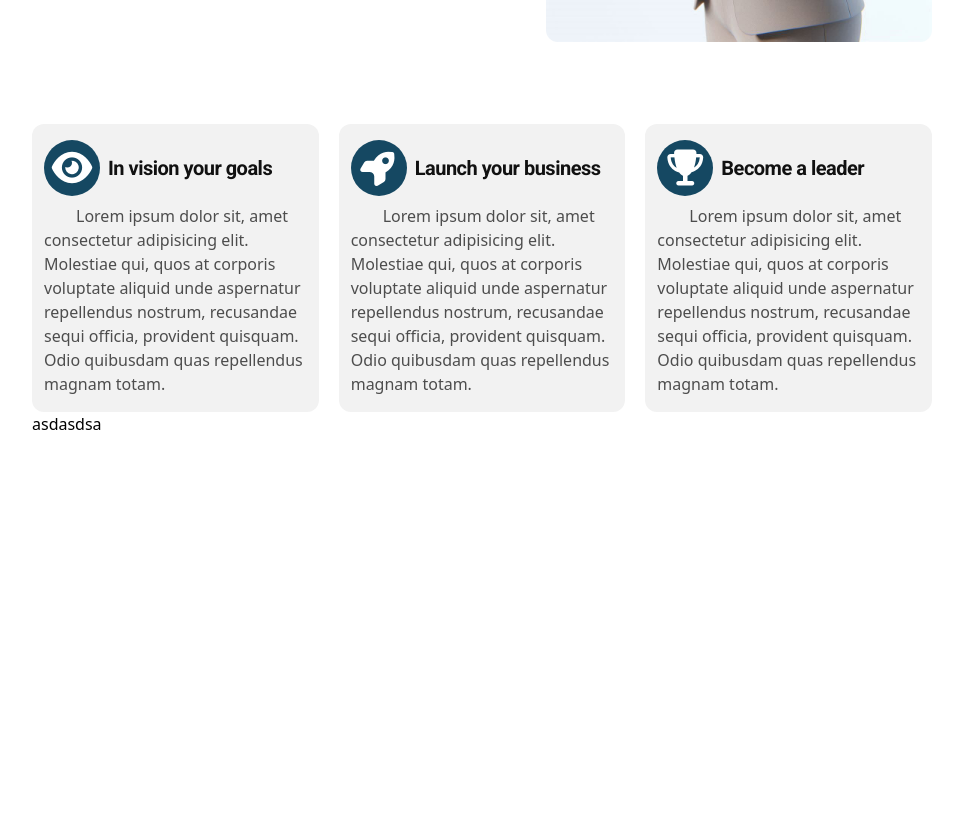
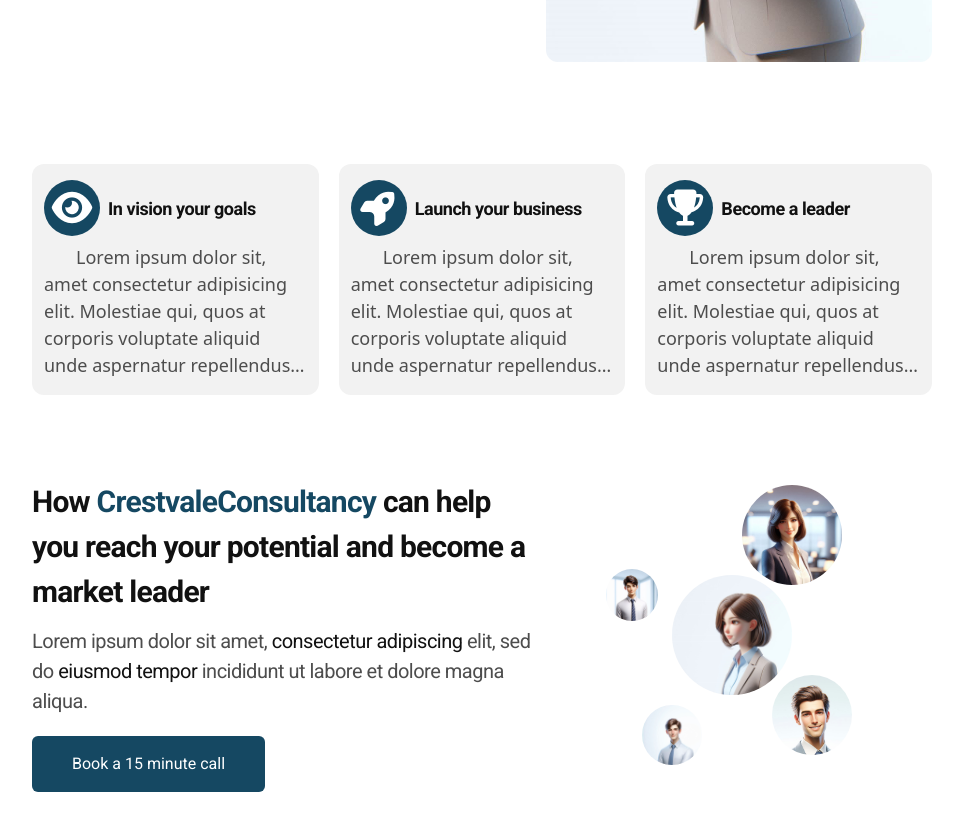
Before and after one commit to LA4th/crestvale-consultancy-project, a Vue app: page / in a window 1280 px wide. Shown: the part 760-1590 px from the top of the page, without its empty margins (158-1121 px from the left). Before the commit the page ends 1196 px from the top, so only its background shows below. Built offline with nearby package versions, Linux system fonts and the light colour scheme; a web font is replaced by a local one; what @iscodex/tailwindcss-animate would draw is missing.

Commit message:
Adding the vision and goal

```diff
--- a/src/Components/TheLandingPage.vue
+++ b/src/Components/TheLandingPage.vue
@@ -1,5 +1,5 @@
 <template>
-  <div class="min-h-screen max-w-full flex flex-col items-center gap-y-5 mt-5 md:flex-row md:gap-x-5 md:mt-0">
+  <div class="min-h-screen max-w-full flex flex-col items-center gap-y-5 mt-5 md:flex-row md:gap-x-5">
     <!-- DIPLAY TEXT -->
     <div class="flex flex-col gap-y-5 md:gap-y-15">
       <!-- TEXT CONTAINER -->
--- a/src/Components/TheVisionGoalPage.vue
+++ b/src/Components/TheVisionGoalPage.vue
@@ -1,47 +1,79 @@
 <template>
-  <div class="mt-5">
+  <div class="max-w-full min-h-screen flex flex-col items-center mt-10">
     <!-- VISION AND GOAL -->
-    <div class="flex flex-col gap-y-5 md:flex-row md:gap-x-5 animate-fade-in-end animate-once animate-duration-400 animate-delay-1 animate-normal">
+    <div class="max-w-full flex flex-col gap-y-5 md:flex-row md:gap-x-5 animate-fade-in-end animate-once animate-duration-400 animate-delay-1 animate-normal">
       <!-- CARD 1 -->
       <div class="bg-gray-white max-w-full w-[358px] h-[251px] px-3 py-4 text-wrap rounded-xl flex flex-col gap-y-2 md:h-full">
         <!-- HEADER CARD 1 -->
         <div class="flex flex-row items-center gap-x-2">
-          <span class="w-14 h-14 flex items-center justify-center rounded-full bg-dark-blue">
+          <div class="w-14 h-14 flex items-center justify-center rounded-full bg-dark-blue">
             <i class="fa-solid fa-eye text-white text-4xl"></i>
-          </span>
-          <span class="font-roboto text-[20px] tracking-tight text-slight-black font-bold">In vision your goals</span>
+          </div>
+          <span class="font-roboto text-[18px] tracking-tight text-slight-black font-bold">In vision your goals</span>
         </div>
-        <p class="text-gray indent-8">Lorem ipsum dolor sit, amet consectetur adipisicing elit. Molestiae qui, quos at corporis voluptate aliquid unde aspernatur repellendus nostrum, recusandae sequi officia, provident quisquam. Odio quibusdam quas repellendus magnam totam.</p>
+        <p class="text-gray indent-8 text-[18px] line-clamp-5">{{ paragraph }}</p>
       </div>
       <!-- CARD 2 -->
       <div class="bg-gray-white max-w-full w-[358px] h-[251px] px-3 py-4 text-wrap rounded-xl flex flex-col gap-y-2 md:h-full">
         <!-- HEADER CARD 2 -->
         <div class="flex flex-row items-center gap-x-2">
-          <span class="w-14 h-14 flex items-center justify-center rounded-full bg-dark-blue">
+          <div class="w-14 h-14 flex items-center justify-center rounded-full bg-dark-blue">
             <i class="fa-solid fa-rocket text-white text-4xl"></i>
-          </span>
-          <span class="font-roboto text-[20px] tracking-tight text-slight-black font-bold">Launch your business</span>
+          </div>
+          <span class="font-roboto text-[18px] tracking-tight text-slight-black font-bold">Launch your business</span>
         </div>
-        <p class="text-gray indent-8">Lorem ipsum dolor sit, amet consectetur adipisicing elit. Molestiae qui, quos at corporis voluptate aliquid unde aspernatur repellendus nostrum, recusandae sequi officia, provident quisquam. Odio quibusdam quas repellendus magnam totam.</p>
+        <p class="text-gray indent-8 text-[18px] line-clamp-5">{{ paragraph }}</p>
       </div>
       <!-- CARD 3 -->
       <div class="bg-gray-white max-w-full w-[358px] h-[251px] px-3 py-4 text-wrap rounded-xl flex flex-col gap-y-2 md:h-full">
         <!-- HEADER CARD 3 -->
         <div class="flex flex-row items-center gap-x-2">
-          <span class="w-14 h-14 flex items-center justify-center rounded-full bg-dark-blue">
+          <div class="w-14 h-14 flex items-center justify-center rounded-full bg-dark-blue">
             <i class="fa-solid fa-trophy text-white text-4xl"></i>
-          </span>
-          <span class="font-roboto text-[20px] tracking-tight text-slight-black font-bold">Become a leader</span>
+          </div>
+          <span class="font-roboto text-[18px] tracking-tight text-slight-black font-bold">Become a leader</span>
         </div>
-        <p class="text-gray indent-8">Lorem ipsum dolor sit, amet consectetur adipisicing elit. Molestiae qui, quos at corporis voluptate aliquid unde aspernatur repellendus nostrum, recusandae sequi officia, provident quisquam. Odio quibusdam quas repellendus magnam totam.</p>
+        <p class="text-gray indent-8 text-[18px] line-clamp-5">{{ paragraph }}</p>
       </div>
     </div>
     <!-- APPLY SECTION -->
-    <div>
-      asdasdsa
+    <div class="mt-10 max-w-full flex flex-col-reverse items-center md:flex-row">
+      <!-- TEXT CONTAINER -->
+      <div class="flex flex-col items-center gap-y-5 animate-fade-in-start animate-once animate-duration-400 animate-delay-1 animate-normal">
+        <!-- TEXT SECTION -->
+        <div class="flex flex-col items-center gap-y-3">
+          <p class="font-roboto text-slight-black text-[30px] font-bold text-center tracking-tight md:text-left">How <span class="text-dark-blue">CrestvaleConsultancy</span> can help you reach your potential and become a market leader</p>
+          <p class="font-roboto text-gray text-[20px] text-center tracking-tight md:text-left">Lorem ipsum dolor sit amet, <span class="text-slight-black">consectetur adipiscing</span> elit, sed do <span class="text-slight-black">eiusmod tempor</span> incididunt ut labore et dolore magna aliqua.</p>
+        </div>
+        <!-- BUTTON -->
+        <div class="w-full md:w-auto md:mr-auto">
+          <ButtonCall :btnName="btnName" :btnStyle="btnStyle"></ButtonCall>
+        </div>
+      </div>
+      <!-- IMAGE DISPLAY CONTAINER -->
+      <div class="relative min-h-full">
+        <div class="relative w-[400px] h-[400px] m-auto animate-spin-slow">
+          <img :src="firstImage" alt="Profile Image 1" class="absolute top-[50%] left-[50%] w-30 h-30 rounded-full object-cover object-[center_10%] transform -translate-x-1/2 -translate-y-1/2">
+          <img :src="secondImage" alt="Profile Image 2" class="absolute top-[25%] left-[65%] w-25 h-25 rounded-full object-cover object-[center_5%] transform -translate-x-1/2 -translate-y-1/2">
+          <img :src="thirdImage" alt=" Profile Image 3" class="absolute top-[70%] left-[70%] w-20 h-20 rounded-full object-cover object-[center_15%] transform -translate-x-1/2 -translate-y-1/2">
+          <img :src="fourthImage" alt="Profile Image 4" class="absolute top-[75%] left-[35%] w-15 h-15 rounded-full object-cover object-[center_10%] transform -translate-x-1/2 -translate-y-1/2">
+          <img :src="fifthImage" alt=" Profile Image 5" class="absolute top-[40%] left-[25%] w-13 h-13 rounded-full object-cover object-[center_10%] transform -translate-x-1/2 -translate-y-1/2">
+        </div>
+      </div>
     </div>
   </div>
 </template>
 <script setup>
+import { ref } from 'vue';
+
+import firstImage from '../Assets/People_Landing.jpeg';
+import secondImage from '../Assets/People.jpeg';
+import thirdImage from '../Assets/People_1.jpeg';
+import fourthImage from '../Assets/People_2.jpeg';
+import fifthImage from '../Assets/People_3.jpeg';
+
+const btnName = ref("Book a 15 minute call");
+const btnStyle = ref("min-w-0 w-full font-roboto py-4 px-10 bg-dark-blue text-white rounded-md md:cursor-pointer md:shadow-md md:hover:bg-light-blue md:active:bg-dark-blue md:duration-300 md:ease-in-out");
+const paragraph = ref("Lorem ipsum dolor sit, amet consectetur adipisicing elit. Molestiae qui, quos at corporis voluptate aliquid unde aspernatur repellendus nostrum, recusandae sequi officia, provident quisquam. Odio quibusdam quas repellendus magnam totam.");
 
 </script>
```
